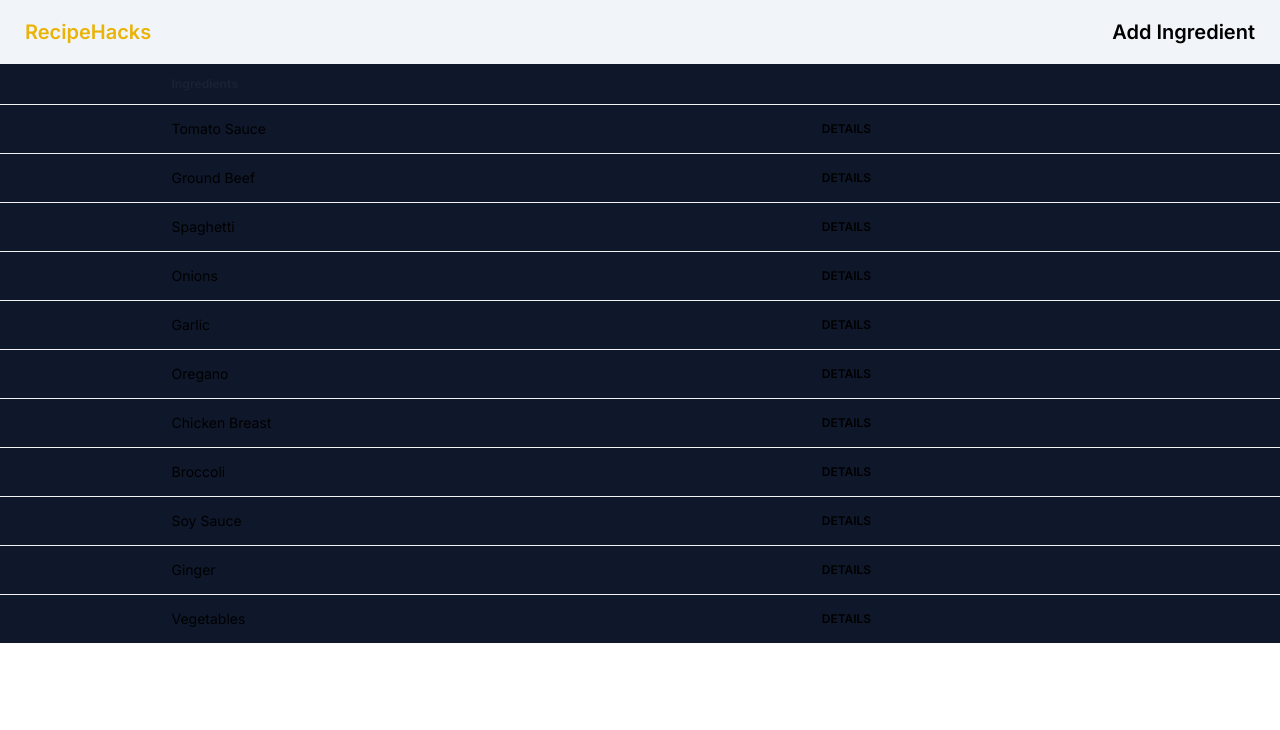
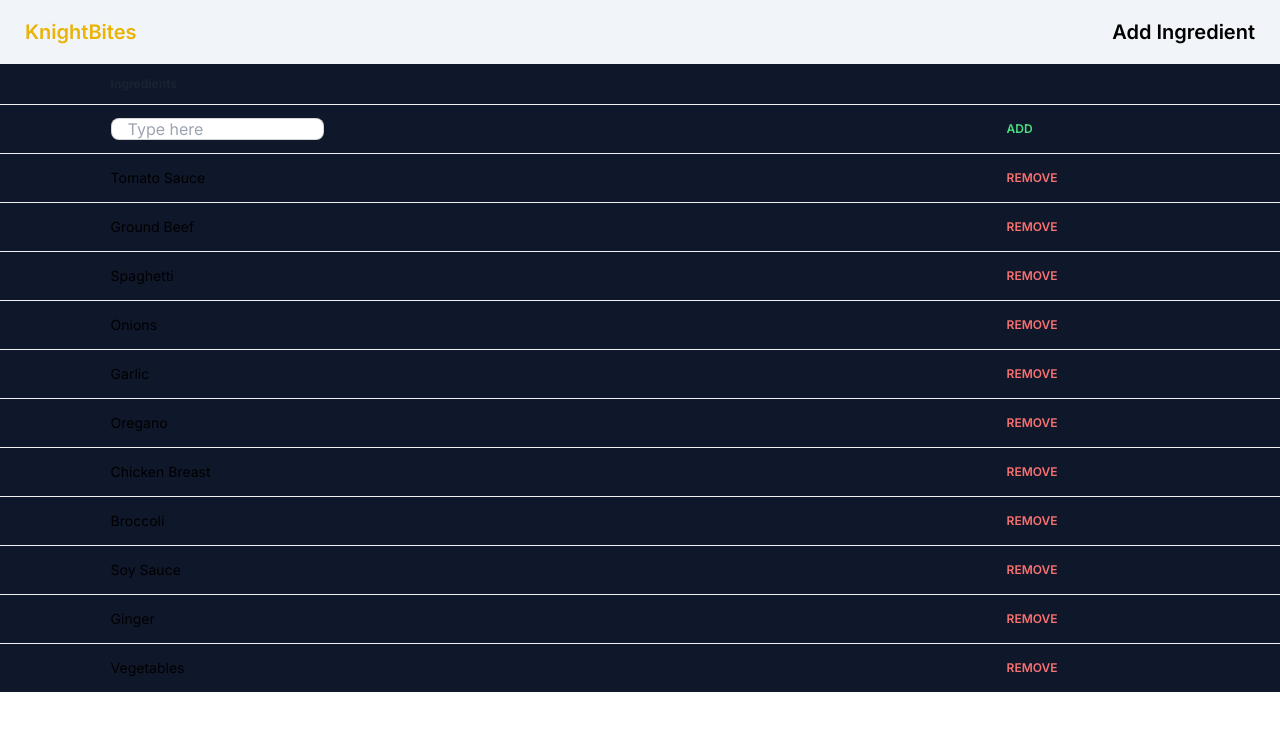
Before and after one commit to levyjonathan31/KnightHacksRecipeSite, a Next.js app in the folder knighthacks-recipe-site/: page /Fridge in a window 1280 px wide. Shown: the top 730 px of the page. Built offline with nearby package versions, Linux system fonts and the light colour scheme.

Commit message:
Added add button

```diff
--- a/knighthacks-recipe-site/app/Fridge/page.jsx
+++ b/knighthacks-recipe-site/app/Fridge/page.jsx
@@ -1,5 +1,5 @@
 import { NavBar } from "../components/NavBar.jsx";
-import { Table } from "../components/Table.jsx";
+import { Table } from "../components/TableIngredients.jsx";
 const header = ["Ingredients"];
 const ingredients = [
   ["Tomato Sauce"],
--- /dev/null
+++ b/knighthacks-recipe-site/app/components/InputIngredient.jsx
@@ -0,0 +1,31 @@
+function InputIngredient() {
+  return (
+    <tr>
+      <td>
+        <div className="flex items-center space-x-3">
+          {/* <div className="avatar">
+            <div className="mask mask-squircle w-12 h-12">
+              <img
+                src="/tailwind-css-component-profile-2@56w.png"
+                alt="Avatar Tailwind CSS Component"
+              />
+            </div>
+          </div> */}
+        </div>
+      </td>
+      <td>
+        {
+          <input
+            type="text"
+            placeholder="Type here"
+            className="input input-bordered w-1/4 h-3/4 text-s"
+          />
+        }
+      </td>
+      <th>
+        <button className="btn btn-ghost btn-xs text-green-400">Add</button>
+      </th>
+    </tr>
+  );
+}
+export { InputIngredient };
--- a/knighthacks-recipe-site/app/components/NavBar.jsx
+++ b/knighthacks-recipe-site/app/components/NavBar.jsx
@@ -2,7 +2,7 @@ function NavBar() {
   return (
     <div className="navbar bg-slate-100 flex justify-between">
       <a href="/" className="btn btn-ghost normal-case text-yellow-500 text-xl">
-        RecipeHacks
+        KnightBites
       </a>
       <a
         href="/Fridge"
--- /dev/null
+++ b/knighthacks-recipe-site/app/components/RowIngredient.jsx
@@ -0,0 +1,26 @@
+function TableRow({ inputs }) {
+  return (
+    <tr>
+      <td>
+        <div className="flex items-center space-x-3">
+          {/* <div className="avatar">
+            <div className="mask mask-squircle w-12 h-12">
+              <img
+                src="/tailwind-css-component-profile-2@56w.png"
+                alt="Avatar Tailwind CSS Component"
+              />
+            </div>
+          </div> */}
+        </div>
+      </td>
+      {inputs.map((input) => (
+        <td>{input}</td>
+      ))}
+      <th>
+        <button className="btn btn-ghost btn-xs text-red-400">Remove</button>
+      </th>
+    </tr>
+  );
+}
+
+export { TableRow };
--- a/knighthacks-recipe-site/app/components/TableRow.jsx
+++ b/knighthacks-recipe-site/app/components/RowRecipe.jsx
@@ -1,3 +1,4 @@
+import InputIngredient from "./InputIngredient";
 function TableRow({ inputs }) {
   return (
     <tr>
--- /dev/null
+++ b/knighthacks-recipe-site/app/components/TableIngredients.jsx
@@ -0,0 +1,27 @@
+import { TableRow } from "./RowIngredient";
+import { InputIngredient } from "./InputIngredient";
+function Table({ header, inputs }) {
+  return (
+    <div className="overflow-x-auto bg-slate-900">
+      <table className="table">
+        {/* head */}
+        <thead>
+          <tr>
+            <th></th>
+            {header.map((h) => (
+              <th>{h}</th>
+            ))}
+          </tr>
+        </thead>
+        <tbody>
+          <InputIngredient />
+          {inputs.map((input) => (
+            <TableRow inputs={input} />
+          ))}
+        </tbody>
+      </table>
+    </div>
+  );
+}
+
+export { Table };
--- a/knighthacks-recipe-site/app/components/Table.jsx
+++ b/knighthacks-recipe-site/app/components/TableRecipes.jsx
@@ -1,4 +1,4 @@
-import { TableRow } from "./TableRow";
+import { TableRow } from "./RowRecipe";
 function Table({ header, inputs }) {
   return (
     <div className="overflow-x-auto bg-slate-900">
--- a/knighthacks-recipe-site/app/page.jsx
+++ b/knighthacks-recipe-site/app/page.jsx
@@ -1,4 +1,4 @@
-import { Table } from "./components/Table.jsx";
+import { Table } from "./components/TableRecipes.jsx";
 import { NavBar } from "./components/NavBar.jsx";
 const header = ["Recipe", "Ingredients", "Relevancy Score"];
 const recipes = [
```
